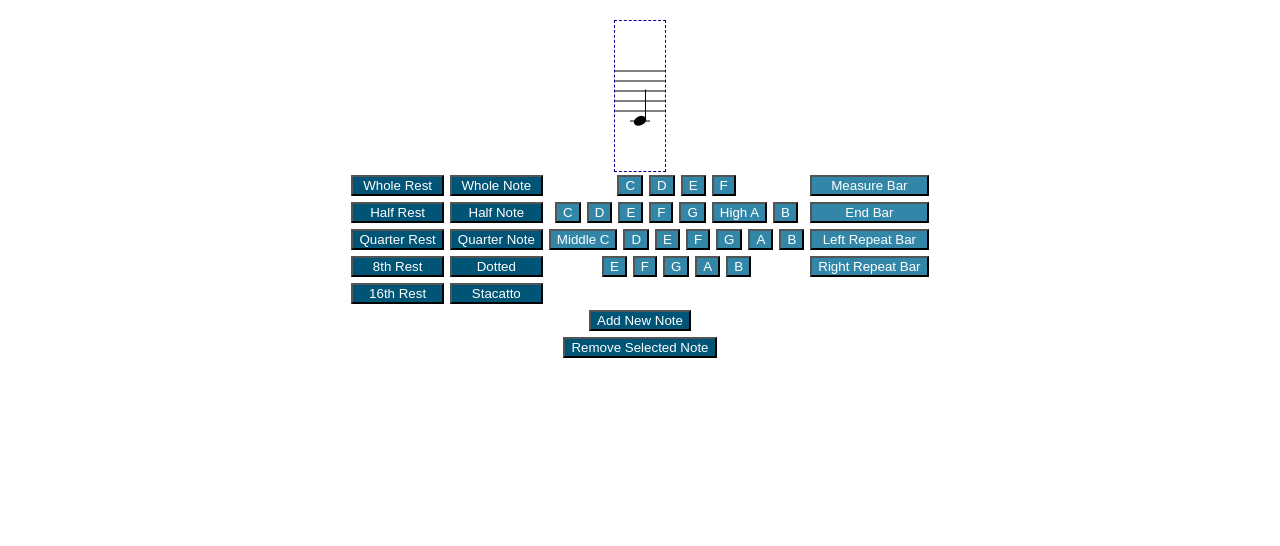
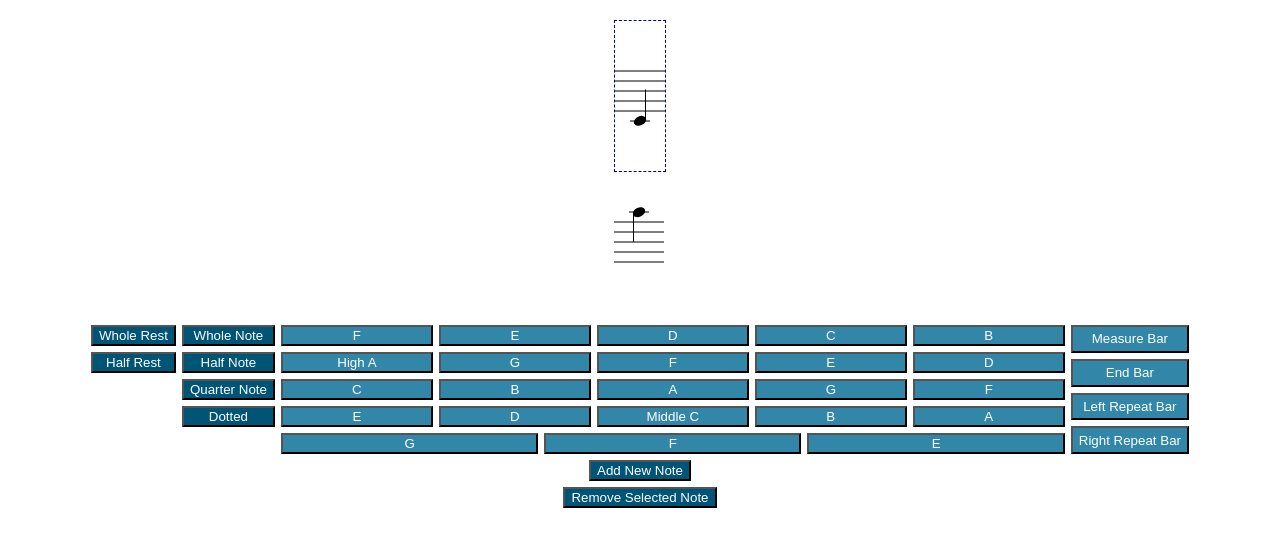
Before and after one commit to cjamiev/music-maker, a React (Create React App) app: page / in a window 1280 px wide. Shown: the top 546 px of the page. Built offline with nearby package versions, Linux system fonts and the light colour scheme.

Commit message:
Initial addition of bass clef.

```diff
--- a/src/MusicSheetCreator.js
+++ b/src/MusicSheetCreator.js
@@ -2,9 +2,12 @@ import React, { useState } from 'react';
 import MusicSymbolGenerator from './MusicSymbols/MusicSymbolGenerator';
 import './music-sheet-creator.css';
 
+const keyList = ['F6', 'E6', 'D6', 'C6', 'B5', 'A5', 'G5', 'F5', 'E5', 'D5', 'C5', 'B4', 'A4', 'G4', 'F4', 'E4', 'D4', 'C4', 'B3', 'A3', 'G3', 'F3', 'E3'];
+const trebleList = ['F', 'E', 'D', 'C', 'B', 'High A', 'G', 'F', 'E', 'D', 'C', 'B', 'A', 'G', 'F', 'E', 'D', 'Middle C', 'B', 'A', 'G', 'F', 'E'];
+const bassList = ['A', 'G', 'F', 'E', 'D', 'Middle C', 'B', 'A', 'G', 'F', 'E', 'D', 'C', 'B', 'A', 'G', 'F', 'Low E', 'D', 'C', 'B', 'A', 'G'];
 const INDEX_ZERO = 0;
 const AT_LEAST_ONE = 1;
-const DEFAULT_SYMBOL = {
+const DEFAULT_TREBLE = {
   key: 'C4',
   type: 'quarter',
   dotted: false,
@@ -13,73 +16,66 @@ const DEFAULT_SYMBOL = {
   sharp: false,
   fermata: false
 };
+const DEFAULT_BASS = {
+  ...DEFAULT_TREBLE,
+  key: 'A5'
+};
 
-const DisplaySelection = ({ sheet, selectItem, currentIndex }) => {
-  const displayNotes = sheet.map((symbol, index) => {
-    const className = currentIndex === index ? 'display-note display-note-active' : 'display-note';
+const DisplaySelection = ({ trebleStaff, currentTrebleIndex, selectTrebleItem, bassStaff, currentBassIndex, selectBassItem }) => {
+  const trebleNotes = trebleStaff.map((symbol, index) => {
+    const className = currentTrebleIndex === index ? 'display-note display-note-active' : 'display-note';
     return (
-      <div key={symbol.key + index} className={className} onClick={() => { selectItem(index); }}>
+      <div key={symbol.key + index} className={className} onClick={() => { selectTrebleItem(index); }}>
+        <MusicSymbolGenerator symbol={symbol} />
+      </div>
+    );
+  });
+
+  const bassNotes = bassStaff.map((symbol, index) => {
+    const className = currentBassIndex === index ? 'display-note display-note-active' : 'display-note';
+    return (
+      <div key={symbol.key + index} className={className} onClick={() => { selectBassItem(index); }}>
         <MusicSymbolGenerator symbol={symbol} />
       </div>
     );
   });
 
   return (
+    <div>
       <div className="display-selection">
-      {displayNotes}
+        {trebleNotes}
+      </div >
+      <div className="display-selection">
+        {bassNotes}
+      </div >
     </div>
   );
 };
 
-const SymbolSelector = ({ selectKey, selectNoteType, selectDotted, selectStacatto, selectSymbol }) => {
+const SymbolSelector = ({ selectKey, selectNoteType, selectDotted, selectStacatto, selectSymbol, isTreble }) => {
+  const noteLabels = isTreble ? trebleList : bassList;
+  const renderNotes = keyList.map((item, index) => {
+    return (<button key={item + index} className='note-btn' onClick={() => selectKey(item)}>{noteLabels[index]}</button>);
+  });
+
   return (
     <div className="symbol-selection">
       <div className="column-selection">
         <button className="add-btn" onClick={() => { selectSymbol('wholerest'); }}>Whole Rest</button>
         <button className="add-btn" onClick={() => { selectSymbol('halfrest'); }}>Half Rest</button>
-        <button className="add-btn" onClick={() => { selectSymbol('quarterrest'); }}>Quarter Rest</button>
+        {/* <button className="add-btn" onClick={() => { selectSymbol('quarterrest'); }}>Quarter Rest</button>
         <button className="add-btn" onClick={() => { selectSymbol('8threst'); }}>8th Rest</button>
-        <button className="add-btn" onClick={() => { selectSymbol('16threst'); }}>16th Rest</button>
+        <button className="add-btn" onClick={() => { selectSymbol('16threst'); }}>16th Rest</button> */}
       </div>
       <div className="column-selection">
         <button className="add-btn" onClick={() => { selectNoteType('whole'); }}>Whole Note</button>
         <button className="add-btn" onClick={() => { selectNoteType('half'); }}>Half Note</button>
         <button className="add-btn" onClick={() => { selectNoteType('quarter'); }}>Quarter Note</button>
         <button className="add-btn" onClick={() => { selectDotted(); }}>Dotted</button>
-        <button className="add-btn" onClick={() => { selectStacatto(); }}>Stacatto</button>
+        {/* <button className="add-btn" onClick={() => { selectStacatto(); }}>Stacatto</button> */}
       </div>
-      <div>
-        <div className="note-selection">
-          <button className='note-btn' onClick={() => selectKey('C6')}>C</button>
-          <button className='note-btn' onClick={() => selectKey('D6')}>D</button>
-          <button className='note-btn' onClick={() => selectKey('E6')}>E</button>
-          <button className='note-btn' onClick={() => selectKey('F6')}>F</button>
-        </div>
-        <div className="note-selection">
-          <button className='note-btn' onClick={() => selectKey('C5')}>C</button>
-          <button className='note-btn' onClick={() => selectKey('D5')}>D</button>
-          <button className='note-btn' onClick={() => selectKey('E5')}>E</button>
-          <button className='note-btn' onClick={() => selectKey('F5')}>F</button>
-          <button className='note-btn' onClick={() => selectKey('G5')}>G</button>
-          <button className='note-btn' onClick={() => selectKey('A5')}>High A</button>
-          <button className='note-btn' onClick={() => selectKey('B5')}>B</button>
-        </div>
-        <div className="note-selection">
-          <button className='note-btn' onClick={() => selectKey('C4')}>Middle C</button>
-          <button className='note-btn' onClick={() => selectKey('D4')}>D</button>
-          <button className='note-btn' onClick={() => selectKey('E4')}>E</button>
-          <button className='note-btn' onClick={() => selectKey('F4')}>F</button>
-          <button className='note-btn' onClick={() => selectKey('G4')}>G</button>
-          <button className='note-btn' onClick={() => selectKey('A4')}>A</button>
-          <button className='note-btn' onClick={() => selectKey('B4')}>B</button>
-        </div>
-        <div className="note-selection">
-          <button className='note-btn' onClick={() => selectKey('E3')}>E</button>
-          <button className='note-btn' onClick={() => selectKey('F3')}>F</button>
-          <button className='note-btn' onClick={() => selectKey('G3')}>G</button>
-          <button className='note-btn' onClick={() => selectKey('A3')}>A</button>
-          <button className='note-btn' onClick={() => selectKey('B3')}>B</button>
-        </div>
+      <div class="note-selection">
+        {renderNotes}
       </div>
       <div className="column-selection">
         <button className='note-btn' onClick={() => selectSymbol('SymbolMeasureBar')}> Measure Bar</button>
@@ -92,27 +88,45 @@ const SymbolSelector = ({ selectKey, selectNoteType, selectDotted, selectStacatt
 };
 
 const MusicSheetCreator = () => {
-  const [sheet, setSheet] = useState([DEFAULT_SYMBOL]);
-  const [index, setIndex] = useState(INDEX_ZERO);
+  const [trebleStaff, setTrebleStaff] = useState([DEFAULT_TREBLE]);
+  const [bassStaff, setBassStaff] = useState([DEFAULT_BASS]);
+  const [trebleIndex, setTrebleIndex] = useState(INDEX_ZERO);
+  const [bassIndex, setBassIndex] = useState(-1);
 
   const addNote = () => {
-    setIndex(sheet.length);
-    const updatedSheet = sheet.concat(DEFAULT_SYMBOL);
-    setSheet(updatedSheet);
+    setTrebleIndex(trebleStaff.length);
+    const updatedTrebleStaff = trebleStaff.concat(DEFAULT_TREBLE);
+    setTrebleStaff(updatedTrebleStaff);
+
+    setBassIndex(-1);
+    const updatedBassStaff = bassStaff.concat(DEFAULT_BASS);
+    setBassStaff(updatedBassStaff);
   };
 
   const removeNote = () => {
-    if (sheet.length > AT_LEAST_ONE) {
-      const updatedSheet = sheet.filter((item, i) => i !== index);
-      setSheet(updatedSheet);
-      setIndex(INDEX_ZERO);
+    if (trebleIndex !== -1 && trebleStaff.length > AT_LEAST_ONE) {
+      const updatedTrebleStaff = trebleStaff.filter((item, i) => i !== trebleIndex);
+      setTrebleStaff(updatedTrebleStaff);
+      setTrebleIndex(INDEX_ZERO);
+      const updatedBassStaff = bassStaff.filter((item, i) => i !== trebleIndex);
+      setBassStaff(updatedBassStaff);
+      setBassIndex(-1);
+    }
+    if (bassIndex !== -1 && bassStaff.length > AT_LEAST_ONE) {
+      const updatedTrebleStaff = trebleStaff.filter((item, i) => i !== bassIndex);
+      setTrebleStaff(updatedTrebleStaff);
+      setTrebleIndex(INDEX_ZERO);
+      const updatedBassStaff = bassStaff.filter((item, i) => i !== bassIndex);
+      setBassStaff(updatedBassStaff);
+      setBassIndex(-1);
     }
   };
 
   const selectKey = key => {
-    const updatedSheet = sheet.map((item, i) => {
+    if (trebleIndex !== -1) {
+      const updatedTrebleStaff = trebleStaff.map((item, i) => {
         const type = item.type ? item.type : 'quarter';
-      if (i === index) {
+        if (i === trebleIndex) {
           return {
             ...item,
             key,
@@ -123,12 +137,30 @@ const MusicSheetCreator = () => {
           return item;
         }
       });
-    setSheet(updatedSheet);
+      setTrebleStaff(updatedTrebleStaff);
+    }
+    if (bassIndex !== -1) {
+      const updatedBassStaff = bassStaff.map((item, i) => {
+        const type = item.type ? item.type : 'quarter';
+        if (i === bassIndex) {
+          return {
+            ...item,
+            key,
+            type
+          };
+        }
+        else {
+          return item;
+        }
+      });
+      setBassStaff(updatedBassStaff);
+    }
   };
 
   const selectNoteType = noteType => {
-    const updatedSheet = sheet.map((item, i) => {
-      if (i === index) {
+    if (trebleIndex !== -1) {
+      const updatedTrebleStaff = trebleStaff.map((item, i) => {
+        if (i === trebleIndex) {
           const key = item.type ? item.key : 'C4';
           return {
             ...item,
@@ -140,12 +172,30 @@ const MusicSheetCreator = () => {
           return item;
         }
       });
-    setSheet(updatedSheet);
+      setTrebleStaff(updatedTrebleStaff);
+    }
+    if (bassIndex !== -1) {
+      const updatedBassStaff = bassStaff.map((item, i) => {
+        if (i === bassIndex) {
+          const key = item.type ? item.key : 'C4';
+          return {
+            ...item,
+            type: noteType,
+            key
+          };
+        }
+        else {
+          return item;
+        }
+      });
+      setBassStaff(updatedBassStaff);
+    }
   };
 
   const selectDotted = () => {
-    const updatedSheet = sheet.map((item, i) => {
-      if (i === index) {
+    if (trebleIndex !== -1) {
+      const updatedTrebleStaff = trebleStaff.map((item, i) => {
+        if (i === trebleIndex) {
           return {
             ...item,
             dotted: !item.dotted
@@ -155,12 +205,27 @@ const MusicSheetCreator = () => {
           return item;
         }
       });
-    setSheet(updatedSheet);
+      setTrebleStaff(updatedTrebleStaff);
+    }
+    if (bassIndex !== -1) {
+      const updatedBassStaff = bassStaff.map((item, i) => {
+        if (i === bassIndex) {
+          return {
+            ...item,
+            dotted: !item.dotted
+          };
+        }
+        else {
+          return item;
+        }
+      });
+      setBassStaff(updatedBassStaff);
+    }
   };
 
   const selectStacatto = () => {
-    const updatedSheet = sheet.map((item, i) => {
-      if (i === index) {
+    const updatedTrebleStaff = trebleStaff.map((item, i) => {
+      if (i === trebleIndex) {
         return {
           ...item,
           stacatto: !item.stacatto
@@ -170,12 +235,13 @@ const MusicSheetCreator = () => {
         return item;
       }
     });
-    setSheet(updatedSheet);
+    setTrebleStaff(updatedTrebleStaff);
   };
 
   const selectSymbol = key => {
-    const updatedSheet = sheet.map((item, i) => {
-      if (i === index) {
+    if (trebleIndex !== -1) {
+      const updatedTrebleStaff = trebleStaff.map((item, i) => {
+        if (i === trebleIndex) {
           return {
             ...item,
             key,
@@ -188,17 +254,48 @@ const MusicSheetCreator = () => {
           return item;
         }
       });
-    setSheet(updatedSheet);
+      setTrebleStaff(updatedTrebleStaff);
+    }
+    if (bassIndex !== -1) {
+      const updatedBassStaff = bassStaff.map((item, i) => {
+        if (i === bassIndex) {
+          return {
+            ...item,
+            key,
+            dotted: false,
+            stacatto: false,
+            type: ''
+          };
+        }
+        else {
+          return item;
+        }
+      });
+      setTrebleStaff(updatedBassStaff);
+    }
   };
 
-  const selectIndex = newIndex => {
-    setIndex(newIndex);
+  const selectTrebleItem = newIndex => {
+    setTrebleIndex(newIndex);
+    setBassIndex(-1);
+  };
+
+  const selectBassItem = newIndex => {
+    setBassIndex(newIndex);
+    setTrebleIndex(-1);
   };
 
   return (
     <div className="main">
-      <DisplaySelection sheet={sheet} currentIndex={index} selectItem={selectIndex} />
-      <SymbolSelector selectKey={selectKey} selectNoteType={selectNoteType} selectDotted={selectDotted} selectStacatto={selectStacatto} selectSymbol={selectSymbol} />
+      <DisplaySelection
+        trebleStaff={trebleStaff}
+        currentTrebleIndex={trebleIndex}
+        selectTrebleItem={selectTrebleItem}
+        bassStaff={bassStaff}
+        currentBassIndex={bassIndex}
+        selectBassItem={selectBassItem}
+      />
+      <SymbolSelector selectKey={selectKey} selectNoteType={selectNoteType} selectDotted={selectDotted} selectStacatto={selectStacatto} selectSymbol={selectSymbol} isTreble={trebleIndex !== -1} />
       <button className="add-btn" onClick={addNote}>Add New Note</button>
       <button className="add-btn" onClick={removeNote}>Remove Selected Note</button>
     </div>
--- a/src/music-sheet-creator.css
+++ b/src/music-sheet-creator.css
@@ -23,6 +23,7 @@
 
 .note-selection {
   display: flex;
+  flex-wrap: wrap;
   place-items: center;
   justify-content: center;
 }
@@ -33,6 +34,7 @@
 }
 
 .note-btn {
+  flex: 1 0 16%;
   background-color: #3287a8;
   color: white;
   outline: none;
```
Lines whose indentation alone changed are shown as unchanged.
